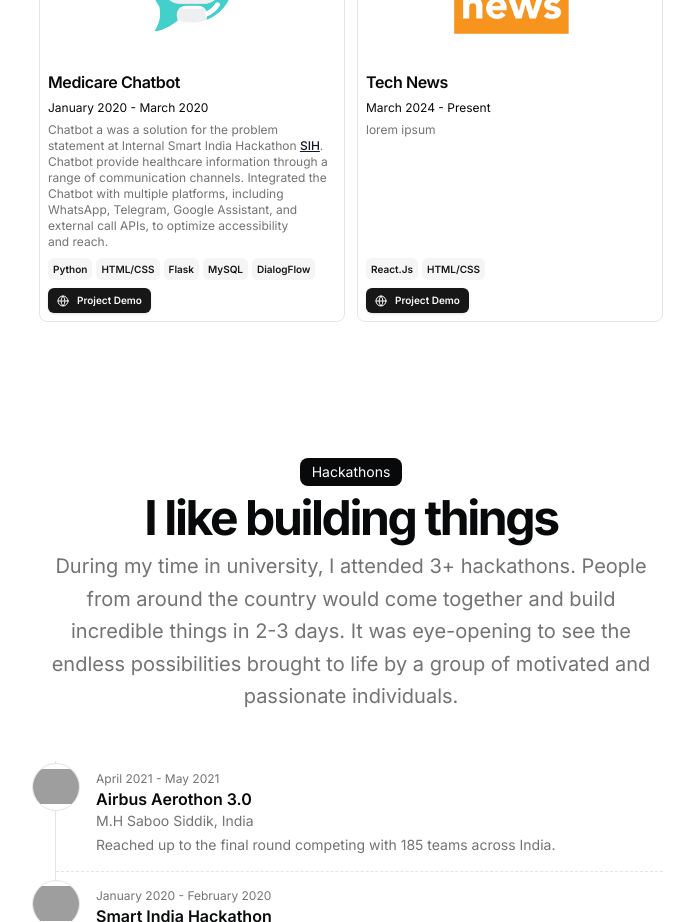
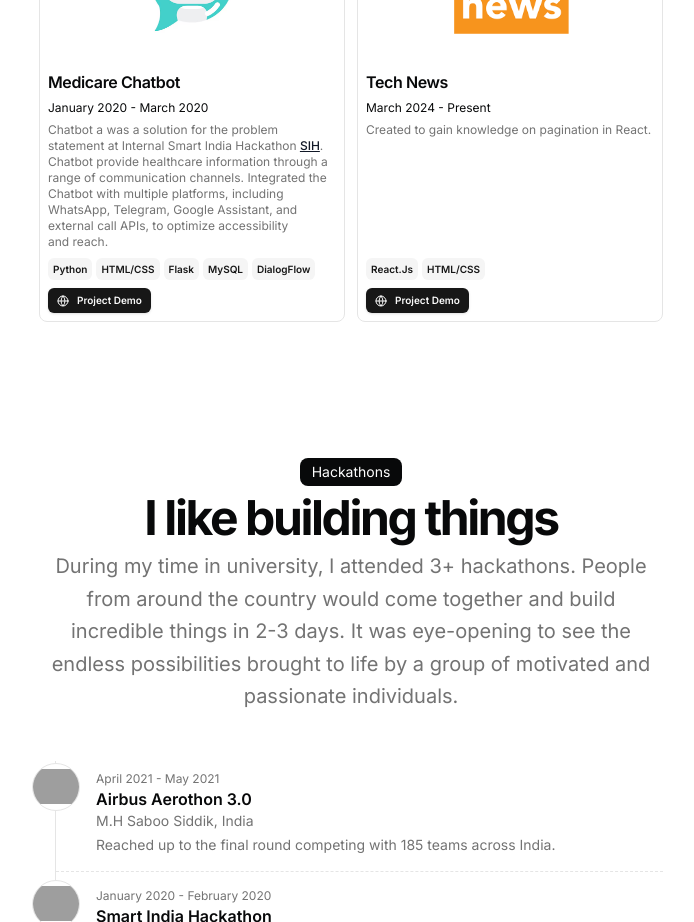
Before and after one commit to sayyedfaixal/faixal, a Next.js app: page / in a window 1280 px wide. Shown: the part 2300-3222 px from the top of the page, without its empty margins (289-983 px from the left). Built offline with nearby package versions, Linux system fonts and the light colour scheme; grey boxes are pictures that could not be loaded.

Commit message:
Fix TechNews Details

```diff
--- a/src/data/resume.tsx
+++ b/src/data/resume.tsx
@@ -286,7 +286,7 @@
       href: "https://technewsapi.netlify.app/",
       dates: "March 2024 - Present",
       active: true,
-      description: "lorem ipsum",
+      description: "Created to gain knowledge on pagination in React.",
       technologies: [
         "React.Js",
         "HTML/CSS",
```
